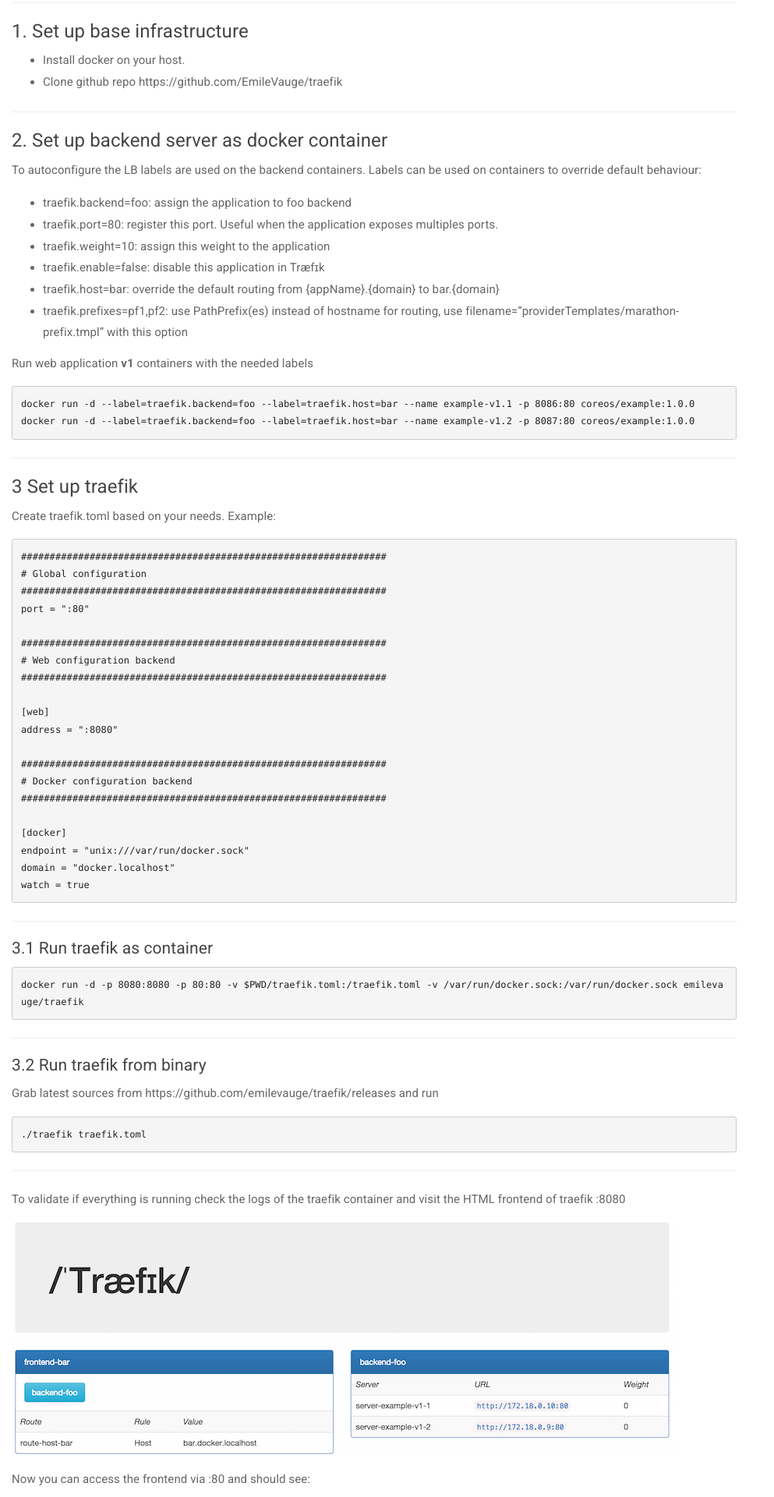
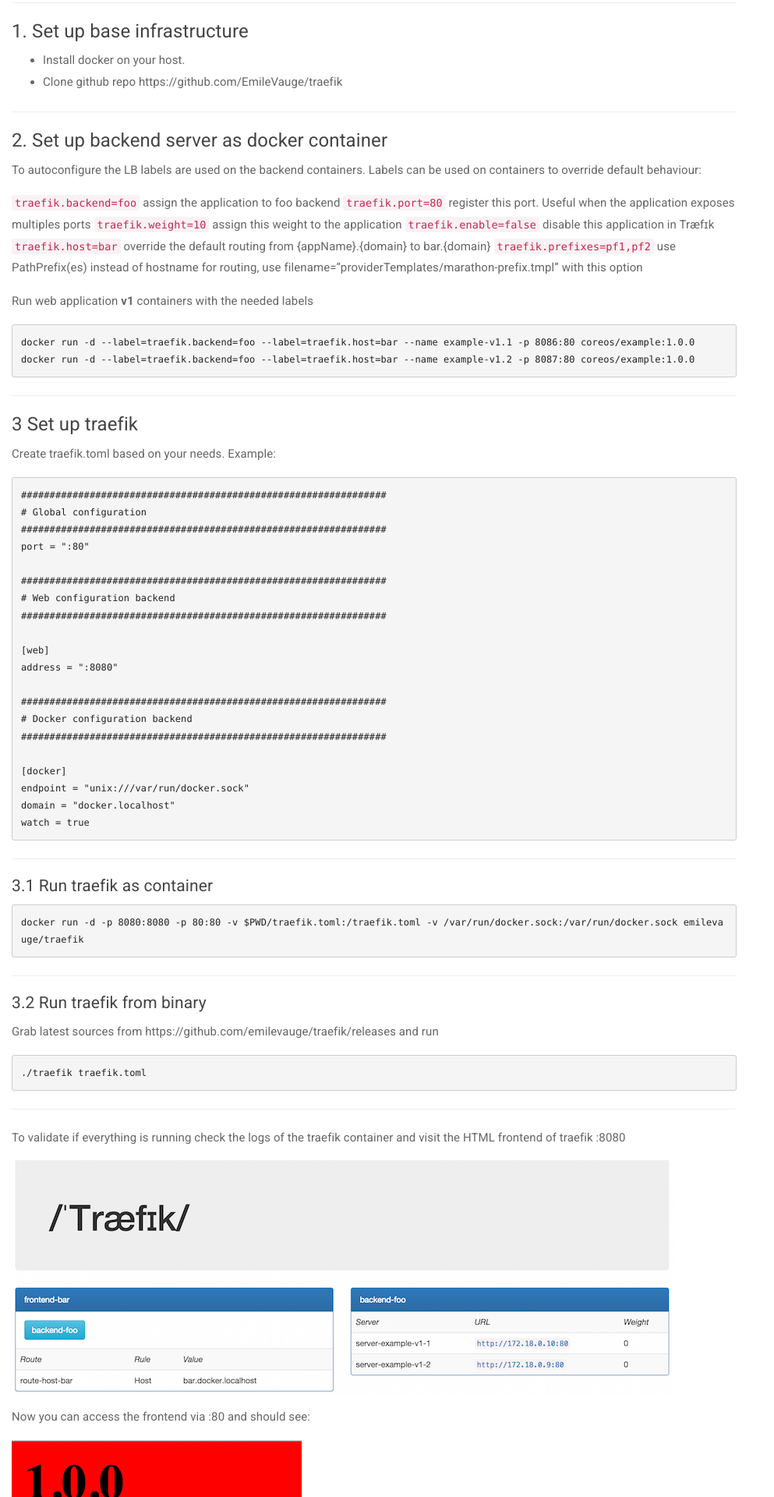
Before and after one commit to programmableinfrastructure/p24e.io, a Jekyll site: the page built from _guides/service-discovery/traefik.md, in a window 1280 px wide. Shown: the part 1036-2956 px from the top of the page at 78% size, without its empty margins (0-993 px from the left). Built offline with Jekyll 4.4.1, drawn with Linux system fonts in a browser that asks for light colours; some of the changed text lies outside the part shown.

Commit message:
prettynice it

```diff
--- a/_guides/service-discovery/traefik.md
+++ b/_guides/service-discovery/traefik.md
@@ -17,7 +16,6 @@
 **Components:** [Docker](/tech/docker/), [Træfik](/tech/traefik/)
 * Docker to run the services.
 * Træfɪk will automatically configure it's frontend and backend configuration based on labels assigned to the docker containers. Other ways of configuring Træfɪk are available (Mesos/Marathon, Consul, Etcd, Rest API, file), but aren't covered here.
-
 
 ---
 
@@ -52,12 +50,12 @@
 
 To autoconfigure the LB labels are used on the backend containers. Labels can be used on containers to override default behaviour:
 
-- traefik.backend=foo: assign the application to foo backend
-- traefik.port=80: register this port. Useful when the application exposes multiples ports.
-- traefik.weight=10: assign this weight to the application
-- traefik.enable=false: disable this application in Træfɪk
-- traefik.host=bar: override the default routing from {appName}.{domain} to bar.{domain}
-- traefik.prefixes=pf1,pf2: use PathPrefix(es) instead of hostname for routing, use filename="providerTemplates/marathon-prefix.tmpl" with this option
+`traefik.backend=foo` assign the application to foo backend
+`traefik.port=80` register this port. Useful when the application exposes multiples ports
+`traefik.weight=10` assign this weight to the application
+`traefik.enable=false` disable this application in Træfɪk
+`traefik.host=bar` override the default routing from {appName}.{domain} to bar.{domain}
+`traefik.prefixes=pf1,pf2` use PathPrefix(es) instead of hostname for routing, use filename="providerTemplates/marathon-prefix.tmpl" with this option
 
 Run web application __v1__ containers with the needed labels
 
@@ -315,22 +313,6 @@
 
 The test was running with 100 concurrent requests using apache benchmark and HAproxy and Træfɪk acting as simple loadbalancer between two containers.
 
-<style>
-table{
-    border-collapse: collapse;
-    border-spacing: 0;
-    border:2px solid #000000;
-}
-
-th{
-    border:2px solid #000000;
-}
-
-td{
-    border:2px solid #000000;
-}
-</style>
-
 |platform|50% requests completed (ms)|95% requests completed (ms)|request per s (mean)|
 |---|---|---|---|
 |HAproxy|21|72|2485,11|
```
Also changed, not shown: other parts of _guides/service-discovery/traefik.md (+1 -2 lines), _guides/service-discovery/vulcand-etcd.md (+1 -2 lines).
